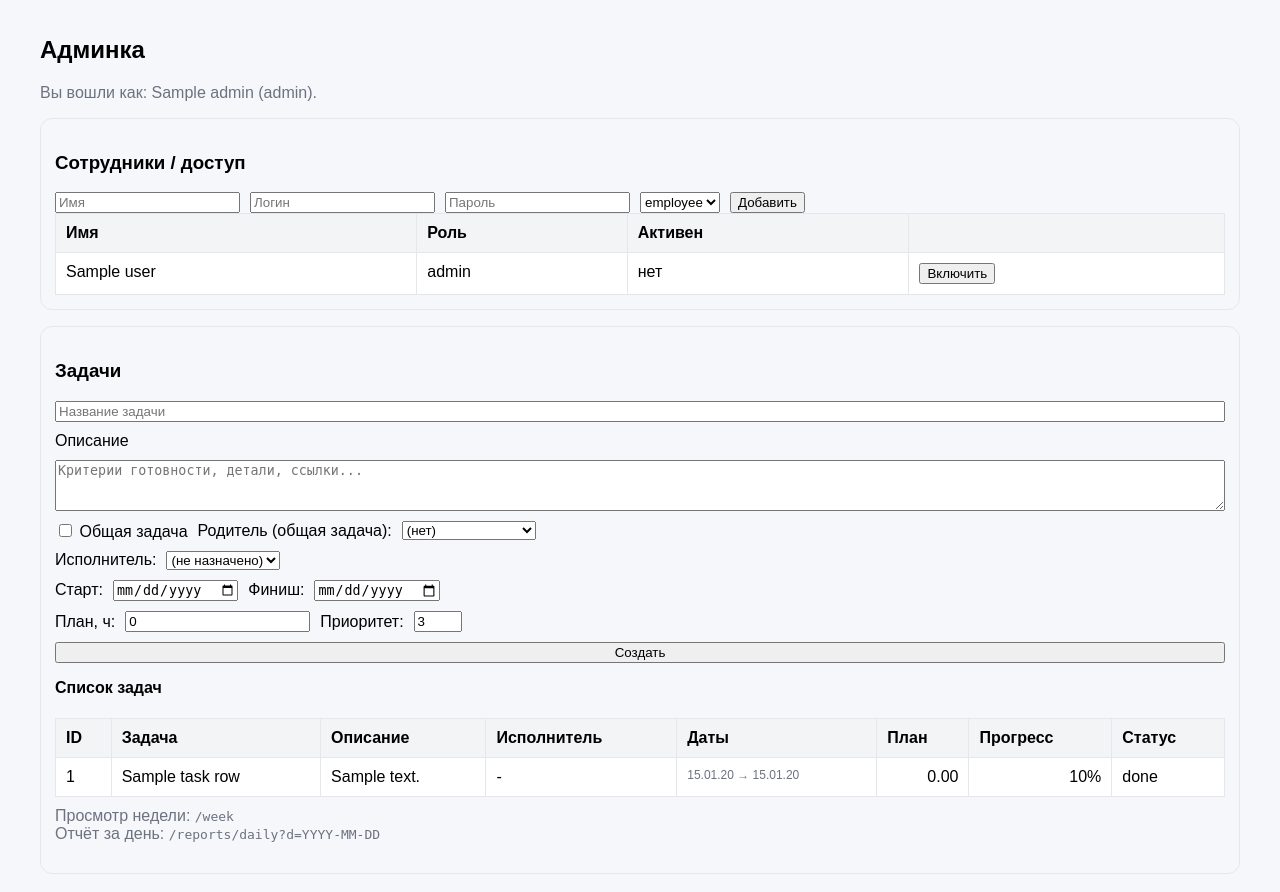
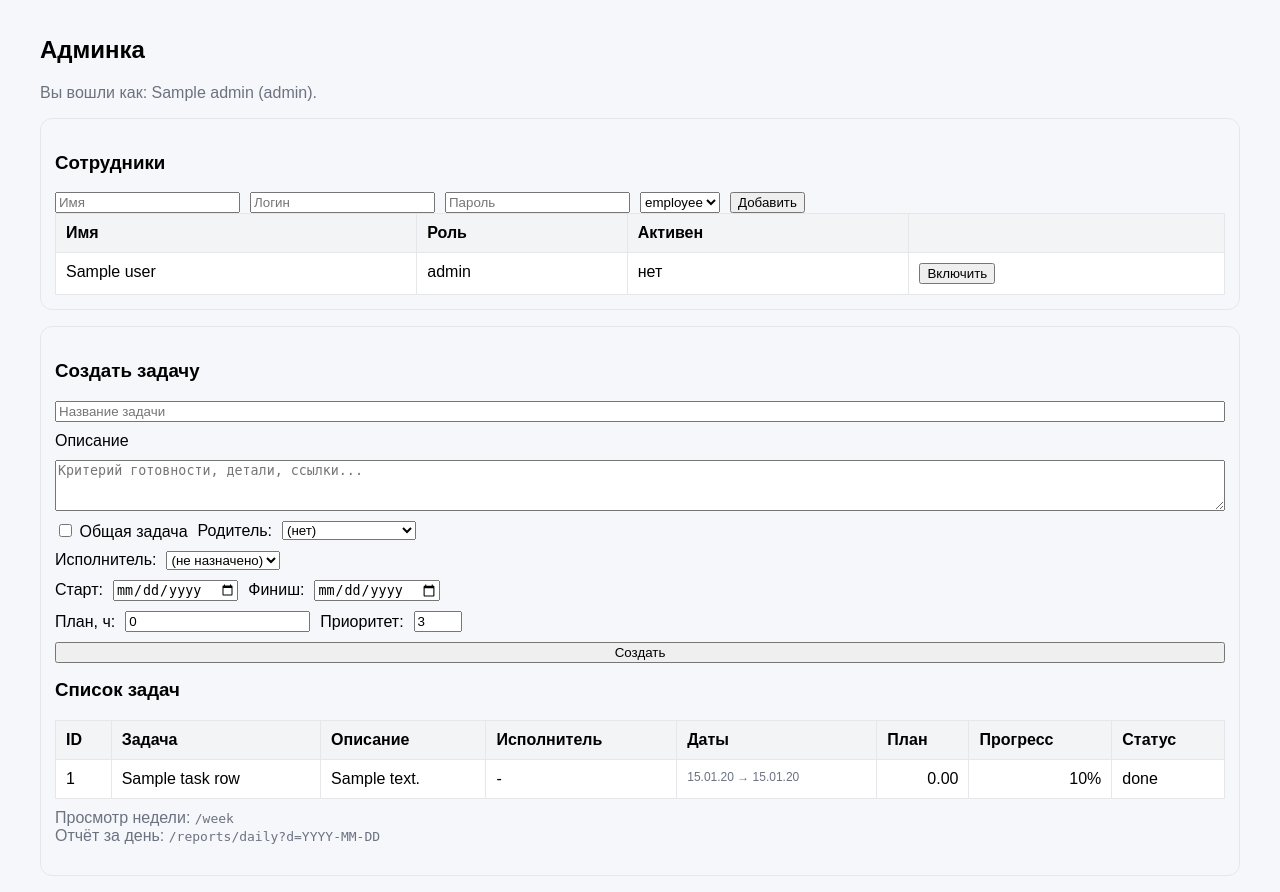
Before and after one commit to EgorKr99/Team-planner, a FastAPI app: template app/templates/admin.html in a window 1280 px wide. Shown: the part 51-943 px from the top of the page. Run offline with FastAPI, Linux system fonts and the light colour scheme; the template is opened without the code that fills it: most values are stand-ins (such as "Sample title", 1, 10 or a date in 2020).

Commit message:
Fix admin template v2

```diff
--- a/app/main.py
+++ b/app/main.py
@@ -95,7 +95,6 @@ def admin_view(request: Request, db: Session = Depends(get_db)):
     require_role(admin, {"admin"})
 
     users = db.query(User).order_by(User.role.asc(), User.name.asc()).all()
-    tasks = db.query(Task).order_by(Task.end_date.asc(), Task.priority.desc()).all()
     group_tasks = db.query(Task).filter(Task.is_group == True).order_by(Task.end_date.asc()).all()
 
     all_tasks = db.query(Task).order_by(Task.end_date.asc(), Task.priority.desc()).all()
--- a/app/static/app.css
+++ b/app/static/app.css
@@ -41,6 +41,17 @@ tr.subrow td { border-top: 0; background: #ffffff; padding-top: 0; }
   .pagebreak { page-break-before: always; }
   .container { max-width: none; padding: 0; }
 }
+
+.desc.clamp {
+  max-height: 1.4em;
+  overflow: hidden;
+  text-overflow: ellipsis;
+  white-space: nowrap;
+  cursor: pointer;
+}
+.desc { cursor: pointer; }
+
+
 /* ===== Top navigation ===== */
 
 .topbar {
--- a/app/templates/admin.html
+++ b/app/templates/admin.html
@@ -6,7 +6,7 @@
 
 <div class="grid">
   <div class="card">
-    <h3>Сотрудники / доступ</h3>
+    <h3>Сотрудники</h3>
 
     <form method="post" action="/admin/users/create" class="row" style="gap:10px; flex-wrap:wrap;">
       <input name="name" placeholder="Имя" required>
@@ -22,12 +22,7 @@
 
     <table class="tbl">
       <thead>
-        <tr>
-          <th>Имя</th>
-          <th>Роль</th>
-          <th>Активен</th>
-          <th></th>
-        </tr>
+        <tr><th>Имя</th><th>Роль</th><th>Активен</th><th></th></tr>
       </thead>
       <tbody>
       {% for u in users %}
@@ -48,21 +43,18 @@
   </div>
 
   <div class="card">
-    <h3>Задачи</h3>
+    <h3>Создать задачу</h3>
 
     <form method="post" action="/admin/tasks/create" class="col" style="gap:10px;">
       <input name="title" placeholder="Название задачи" required>
 
       <label>Описание</label>
-      <textarea name="description" rows="3" placeholder="Критерии готовности, детали, ссылки..."></textarea>
+      <textarea name="description" rows="3" placeholder="Критерий готовности, детали, ссылки..."></textarea>
 
       <div class="row" style="gap:10px; align-items:center; flex-wrap:wrap;">
-        <label class="nowrap">
-          <input type="checkbox" name="is_group">
-          Общая задача
-        </label>
+        <label class="nowrap"><input type="checkbox" name="is_group"> Общая задача</label>
 
-        <label>Родитель (общая задача):</label>
+        <label>Родитель:</label>
         <select name="parent_id">
           <option value="">(нет)</option>
           {% for g in group_tasks %}
@@ -84,23 +76,19 @@
       </div>
 
       <div class="row" style="gap:10px; align-items:center; flex-wrap:wrap;">
-        <label>Старт:</label>
-        <input type="date" name="start_date" required>
-        <label>Финиш:</label>
-        <input type="date" name="end_date" required>
+        <label>Старт:</label><input type="date" name="start_date" required>
+        <label>Финиш:</label><input type="date" name="end_date" required>
       </div>
 
       <div class="row" style="gap:10px; align-items:center; flex-wrap:wrap;">
-        <label>План, ч:</label>
-        <input type="number" step="0.25" min="0" name="planned_hours" value="0">
-        <label>Приоритет:</label>
-        <input type="number" min="1" max="5" name="priority" value="3">
+        <label>План, ч:</label><input type="number" step="0.25" min="0" name="planned_hours" value="0">
+        <label>Приоритет:</label><input type="number" min="1" max="5" name="priority" value="3">
       </div>
 
       <button type="submit">Создать</button>
     </form>
 
-    <h4 style="margin-top:16px;">Список задач</h4>
+    <h3 style="margin-top:16px;">Список задач</h3>
 
     <table class="tbl">
       <thead>
@@ -123,13 +111,11 @@
             {% if level == 1 %}<span class="muted">↳</span>{% endif %}
             {% if t.is_group %}<b>{{ t.title }}</b>{% else %}{{ t.title }}{% endif %}
           </td>
-
-          <td class="desc-cell">
+          <td>
             <div class="desc clamp" onclick="this.classList.toggle('clamp')">
               {{ t.description or "" }}
             </div>
           </td>
-
           <td>{{ user_map[t.assignee_id].name if t.assignee_id in user_map else "-" }}</td>
           <td class="small">
             {{ t.start_date.strftime('%d.%m.%y') }} → {{ t.end_date.strftime('%d.%m.%y') }}
--- a/app/templates/base.html
+++ b/app/templates/base.html
@@ -1,43 +1,31 @@
 <!doctype html>
-<html>
+<html lang="ru">
 <head>
   <meta charset="utf-8">
-  <link rel="stylesheet" href="/static/app.css">
   <meta name="viewport" content="width=device-width, initial-scale=1">
   <title>{{ title or "Планирование" }}</title>
+  <link rel="stylesheet" href="/static/app.css">
 </head>
 <body>
 
 {% if current %}
-<header class="topbar">
+<header class="topbar noprint">
   <div class="topbar-inner">
     <nav class="nav">
-      <a href="/day" class="nav-link {% if request.url.path == '/day' %}active{% endif %}">
-        День
-      </a>
-
-      <a href="/week" class="nav-link {% if request.url.path == '/week' %}active{% endif %}">
-        Неделя
-      </a>
-
+      <a class="nav-link{% if request.url.path == '/day' %} active{% endif %}" href="/day">День</a>
+      <a class="nav-link{% if request.url.path == '/week' %} active{% endif %}" href="/week">Неделя</a>
       {% if current.role in ("admin","viewer") %}
-        <a href="/reports/daily?d={{ date or '' }}"
-           class="nav-link {% if request.url.path.startswith('/reports') %}active{% endif %}">
-          Отчёты
-        </a>
+        <a class="nav-link{% if request.url.path.startswith('/reports') %} active{% endif %}" href="/reports/daily?d={{ date.isoformat() if date else "" }}">Отчёты</a>
       {% endif %}
-
       {% if current.role == "admin" %}
-        <a href="/admin" class="nav-link {% if request.url.path == '/admin' %}active{% endif %}">
-          Админка
-        </a>
+        <a class="nav-link{% if request.url.path == '/admin' %} active{% endif %}" href="/admin">Админка</a>
       {% endif %}
     </nav>
 
     <div class="user-box">
       <span class="user-name">{{ current.name }}</span>
       <span class="user-role">{{ current.role }}</span>
-      <a href="/logout" class="logout">Выход</a>
+      <a class="logout" href="/logout">Выход</a>
     </div>
   </div>
 </header>
```
Also changed, not shown: app/models.py (+6 -2 lines).
